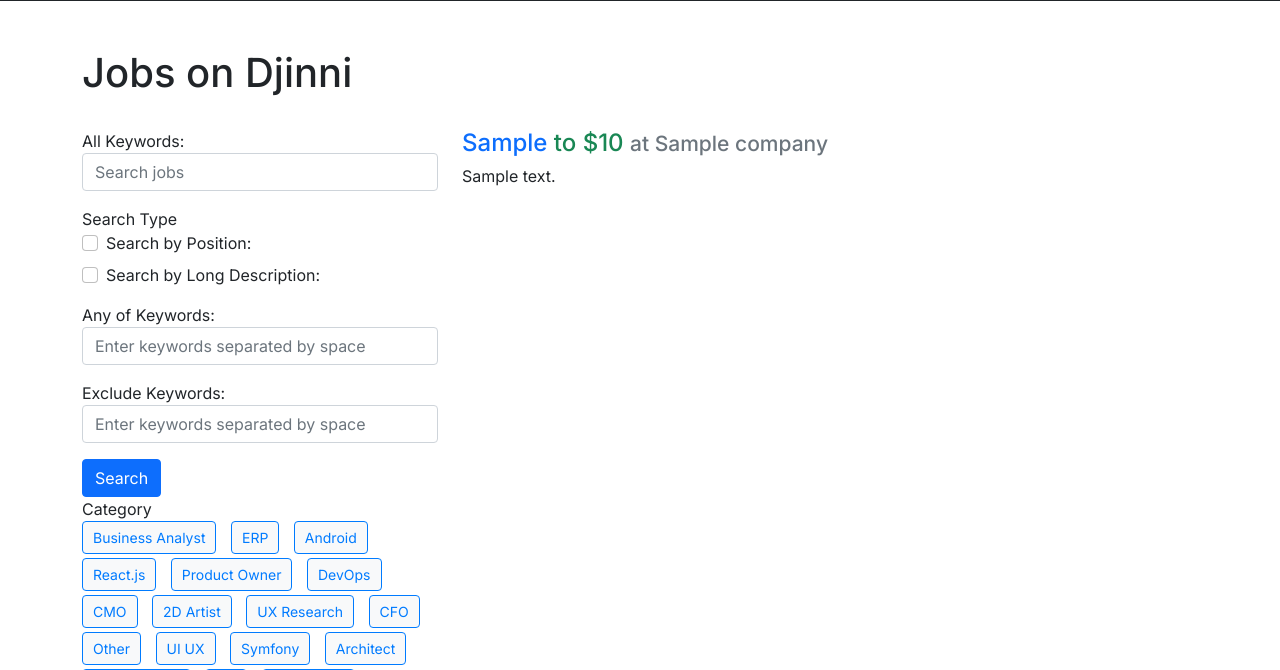
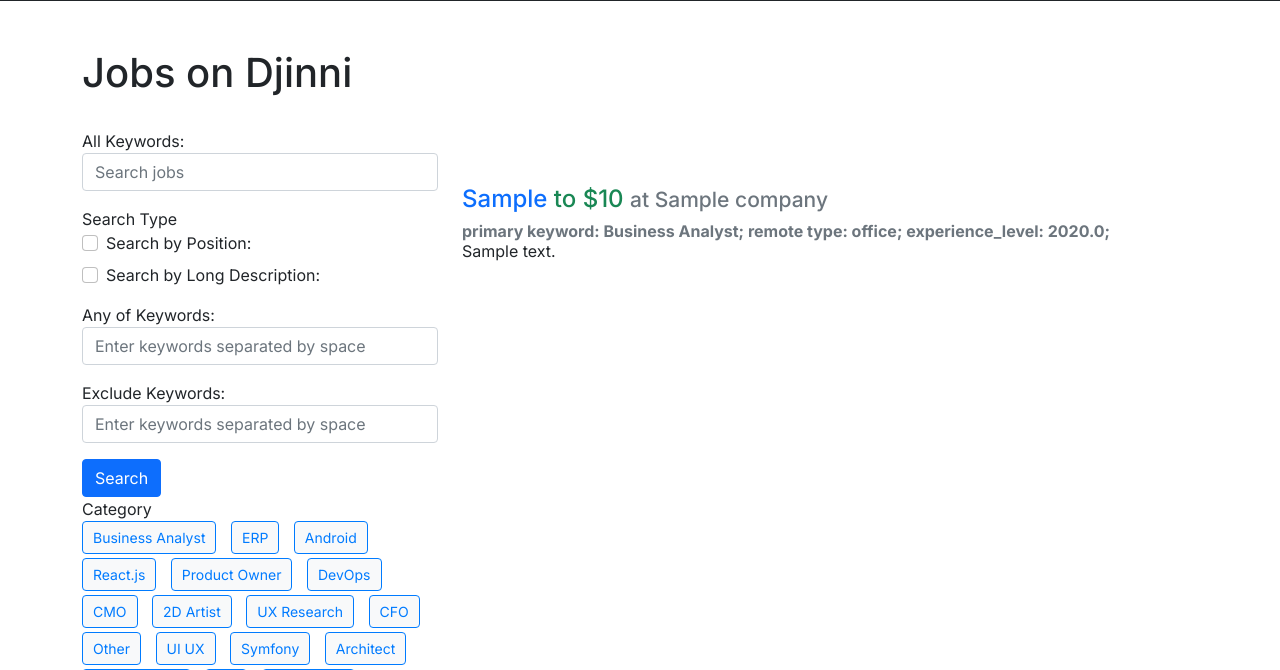
Before and after one commit to djinni-co/djinni-jobs-search-test, a Django app: page / in a window 1280 px wide. Shown: the part 328-998 px from the top of the page. Run offline with Django 4.2, Linux system fonts and the light colour scheme; tables that the repository leaves empty hold one stand-in row (values such as "Sample post").

Commit message:
Added view of selected filters

```diff
--- a/app/templates/jobs/list.html
+++ b/app/templates/jobs/list.html
@@ -5,10 +5,10 @@
 <style>
   .text-clamp {
     display: -webkit-box;
-    -webkit-line-clamp: 5;
+    -webkit-line-clamp: 10;
     -webkit-box-orient: vertical;
     line-height: 1.3rem;
-    height: calc(1.3rem * 5);
+    height: calc(1.3rem * 10);
     overflow: hidden;
   }
 
@@ -159,6 +159,11 @@
     </div>
 
     <div class="col-md-8">
+      <header class="pt-4 pb-4">
+        <h1>
+            {{ selected_category }} {{ selected_remote_type }} {{ selected_english_level }} {{ selected_experience_level }}
+        </h1>
+      </header>
       <div id="jobs_list">
         {% for job in jobs %}
           <div id="job_{{ job.id }}" class="mb-5">
@@ -171,6 +176,11 @@
             </h2>
             <div>
               <div class="text-clamp">
+                <h6 class="text-primary">
+                  <b class="text-secondary">primary keyword: {{ job.primary_keyword }}; </b>
+                  <b class="text-secondary">remote type: {{ job.remote_type }}; </b>
+                  <b class="text-secondary">experience_level: {{ job.experience_years }}; </b>
+                </h6>
                 {{ job.long_description|safe }}
               </div>
             </div>
```
